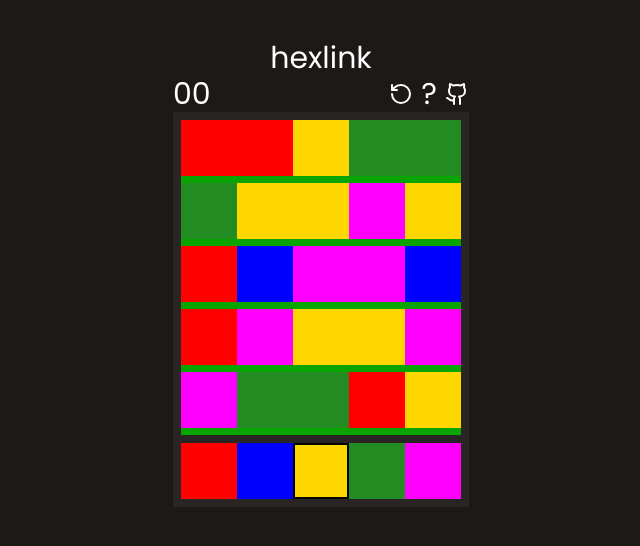
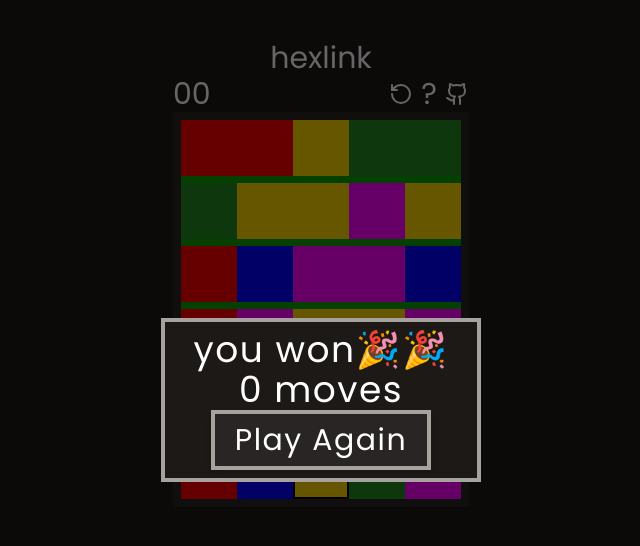
Before and after one commit to xyangst/hexlink, a SvelteKit app: page / in a window 1280 px wide. Shown: the top 546 px of the page, without its empty margins (319-959 px from the left). Built offline with nearby package versions, Linux system fonts and the light colour scheme.

Commit message:
make gameover modal uglier

```diff
--- a/src/components/Button.svelte
+++ b/src/components/Button.svelte
@@ -8,8 +8,8 @@
 	on:click
 	class={cn(
 		className,
-		`hover:bg-gray-900 uppercase rounded-3xl shadow-md border-4 px-5 py-2 -tracking-tighter border-gray-50
-        bg-gray-950`
+		`shadow-md border-4 px-5 py-2 -tracking-tighter border-gray-400
+        bg-gray-800 hover:border-gray-600`
 	)}
 >
 	<slot />
--- a/src/components/InfoBox.svelte
+++ b/src/components/InfoBox.svelte
@@ -7,7 +7,7 @@
 <div
 	class={cn(
 		className,
-		"rounded-3xl shadow-md border-4 border-gray-50 bg-gradient-to-b bg-gray-800 px-5 py-2 -tracking-tighter"
+		"border-4 border-gray-400 bg-gray-900 px-5 py-2 -tracking-tighter"
 	)}
 >
 	<slot />
--- a/src/components/modals/GameOverModal.svelte
+++ b/src/components/modals/GameOverModal.svelte
@@ -10,8 +10,8 @@
 	class:visible
 >
 	<InfoBox class="px-5 py-10 w-80 gap-y-6 text-center text-3xl">
-		<div class="text-4xl font-bold">you won.</div>
-		<div class="text-4xl">with {$moves} moves</div>
+		<div class="text-4xl">you won🎉🎉</div>
+		<div class="text-4xl">{$moves} moves</div>
 		<Button
 			on:click={() => {
 				resetGame()
--- a/src/lib/store.ts
+++ b/src/lib/store.ts
@@ -3,7 +3,7 @@ import { writable } from "svelte/store"
 export const moves = writable(0)
 export const board = writable(generateRandomBoard())
 export const selected = writable(2)
-export const modalState = writable<"gameover" | "help" | "none">("none")
+export const modalState = writable<"gameover" | "help" | "none">("gameover")
 export function resetGame() {
 	moves.set(0)
 	board.set(generateRandomBoard())
```
